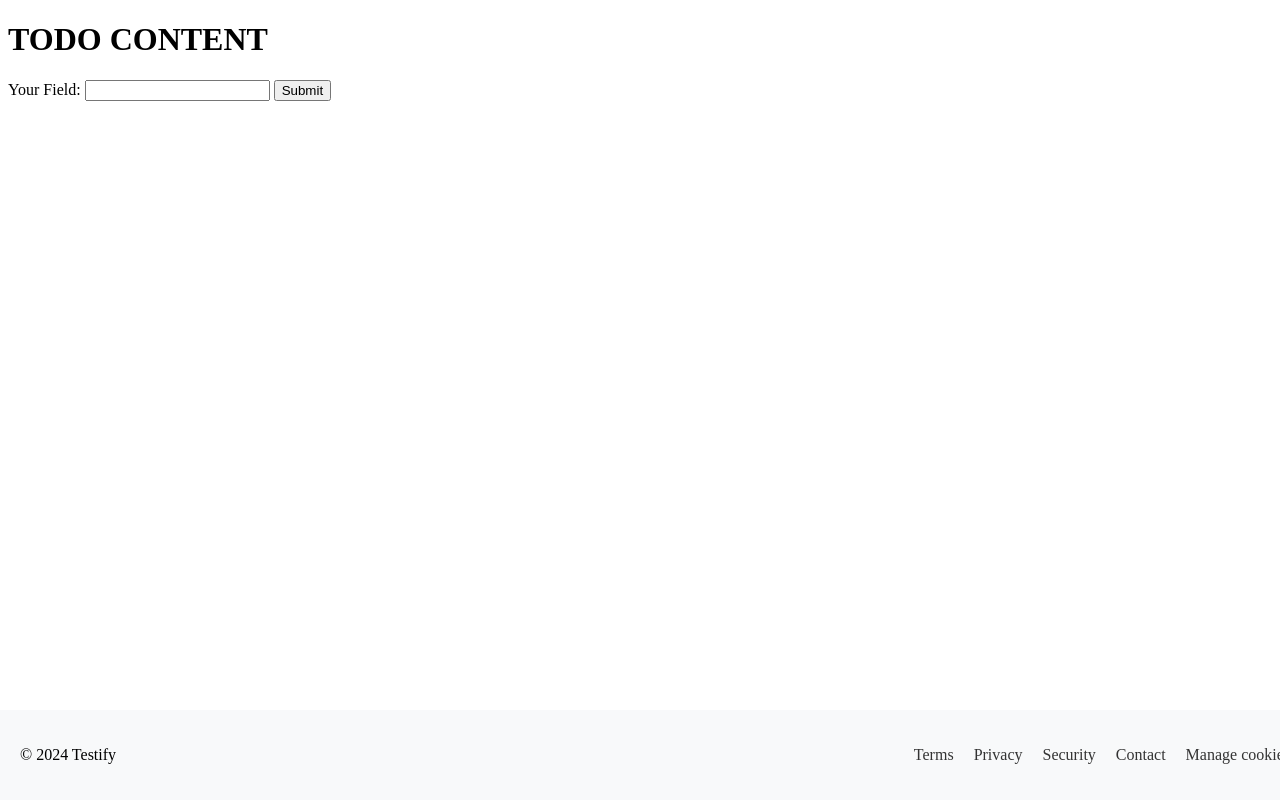
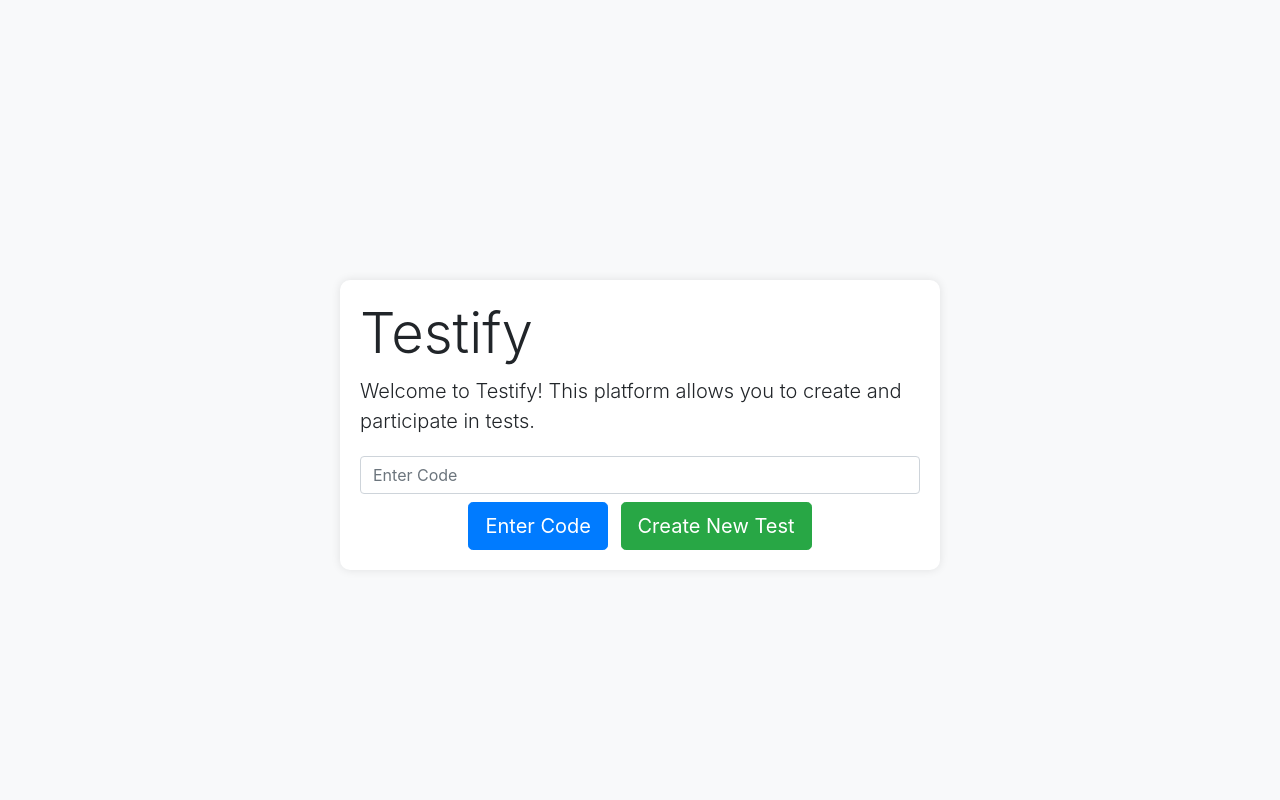
Before and after one commit to jaroslawroszyk/Testify, a Django app: page / in a window 1280 px wide. Run offline with Django 5.2, Linux system fonts and the light colour scheme; some libraries are stand-ins or nearby versions.

Commit message:
home page

```diff
--- a/testify/app/templates/app/base.html
+++ b/testify/app/templates/app/base.html
@@ -1,26 +1,18 @@
 {% load static %}
 <!DOCTYPE html>
 <html lang="en">
-  <head>
-    <meta charset="UTF-8" />
-    <meta name="viewport" content="width=device-width, initial-scale=1.0" />
-    <title>
-      {% block title %}
-      {% endblock %}
-    </title>
-    {%block cssImport%}
-    {% endblock %}
-  </head>
-
-  <body>
-      {% block content %}
-      {% endblock %}
-
-    {% block scripts %}
-    {% endblock %}
-
-    {% block footer %}
-      <footer></footer>
-    {% endblock %}
-  </body>
+<head>
+    <meta charset="UTF-8">
+    <meta name="viewport" content="width=device-width, initial-scale=1.0">
+    <title>{% block title %}{% endblock %}</title>
+    <!-- Bootstrap CSS -->
+    <link rel="stylesheet" href="https://stackpath.bootstrapcdn.com/bootstrap/4.5.2/css/bootstrap.min.css">
+    <!-- Custom CSS -->
+    <link rel="stylesheet" href="{% static 'css/style.css' %}">
+    {% block cssImport %}{% endblock %}
+</head>
+<body>
+    {% block content %}{% endblock %}
+    {% block scripts %}{% endblock %}
+</body>
 </html>
--- a/testify/app/templates/app/index.html
+++ b/testify/app/templates/app/index.html
@@ -10,20 +10,21 @@
 {% endblock %}
 
 {% block content %}
-  <div id="video-container">
-    <video autoplay muted>
-      <source src="{% static 'videos/Testify.mp4' %}" type="video/mp4" />
-    </video>
+  <div class="content-container">
+    <div id="video-container">
+      <video autoplay muted>
+        <source src="{% static 'videos/Testify.mp4' %}" type="video/mp4" />
+      </video>
+    </div>
+
+    <h1 class="display-4">Testify</h1>
+    <p class="lead">Welcome to Testify! This platform allows you to create and participate in tests.</p>
+    <div class="buttons">
+      <input type="text" id="code" class="form-control mb-2" placeholder="Enter Code">
+      <button onclick="window.location.href='enter_code_view'" class="btn btn-primary btn-lg mr-2">Enter Code</button>
+      <button onclick="window.location.href='create_test_view'" class="btn btn-success btn-lg">Create New Test</button>
+    </div>
   </div>
-
-  <h1>TODO CONTENT</h1>
-
-  <form action="{% url 'form_view' %}" method="post">
-    {% csrf_token %}
-    <label for="your_field">Your Field:</label>
-    <input type="text" id="your_field" name="your_field">
-    <button type="submit">Submit</button>
-  </form>
 {% endblock %}
 
 {% block scripts %}
--- /dev/null
+++ b/testify/static/css/style.css
@@ -0,0 +1,28 @@
+/* style.css */
+
+body {
+  background-color: #f8f9fa; /* Set background color */
+  display: flex;
+  align-items: center;
+  justify-content: center;
+  height: 100vh;
+  padding-top: 50px; /* Add padding to the top */
+}
+
+.content-container {
+  max-width: 600px; /* Set maximum width for content */
+  padding: 20px; /* Add padding */
+  background-color: #fff; /* Set background color */
+  border-radius: 10px; /* Add border radius */
+  box-shadow: 0 0 10px rgba(0, 0, 0, 0.1); /* Add box shadow */
+}
+
+#video-container {
+  margin-bottom: 20px; /* Add space below the video */
+  text-align: center; /* Center the video */
+}
+
+.buttons {
+  margin-top: 20px; /* Add space above the buttons */
+  text-align: center; /* Center the buttons */
+}
```
